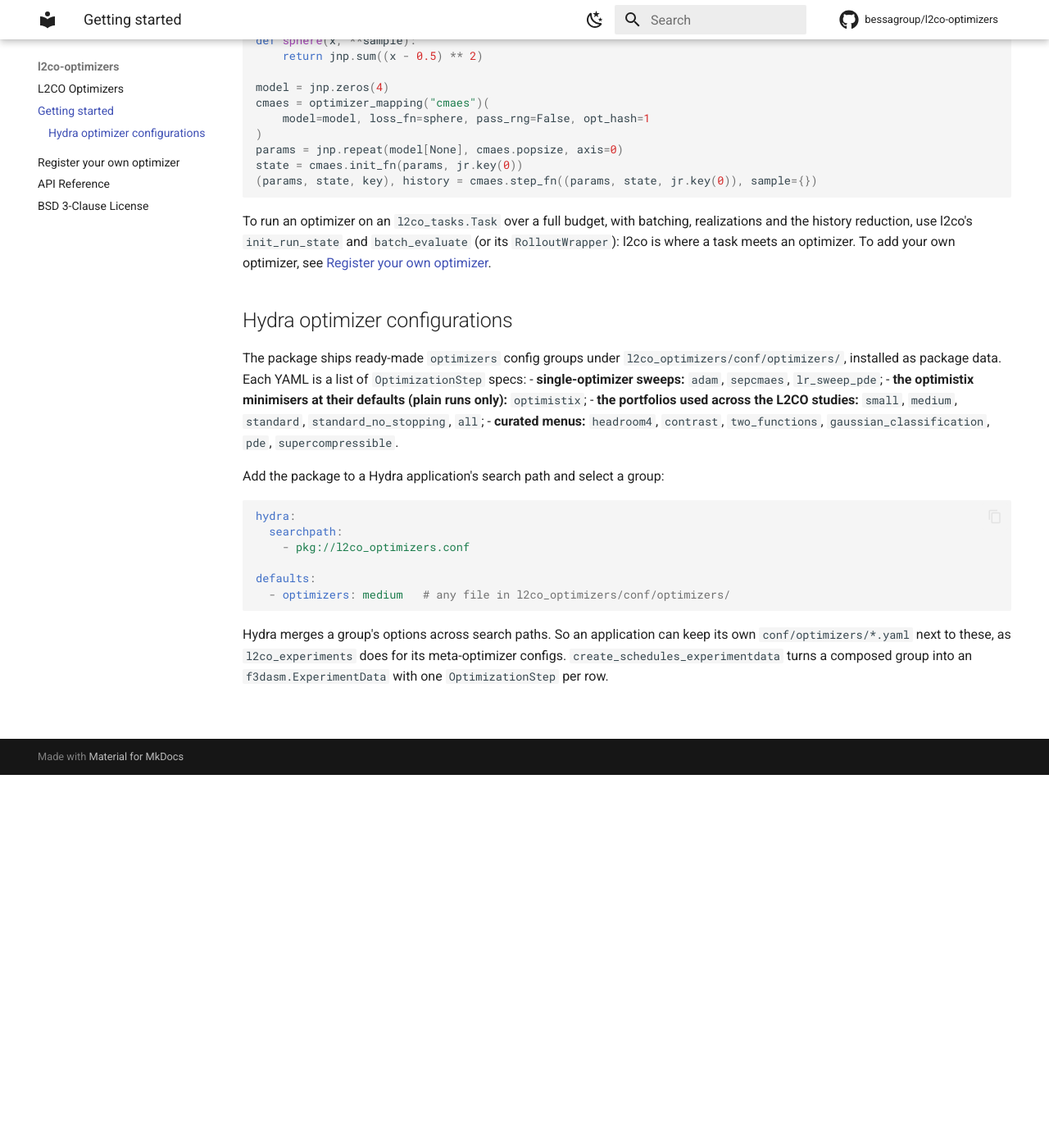
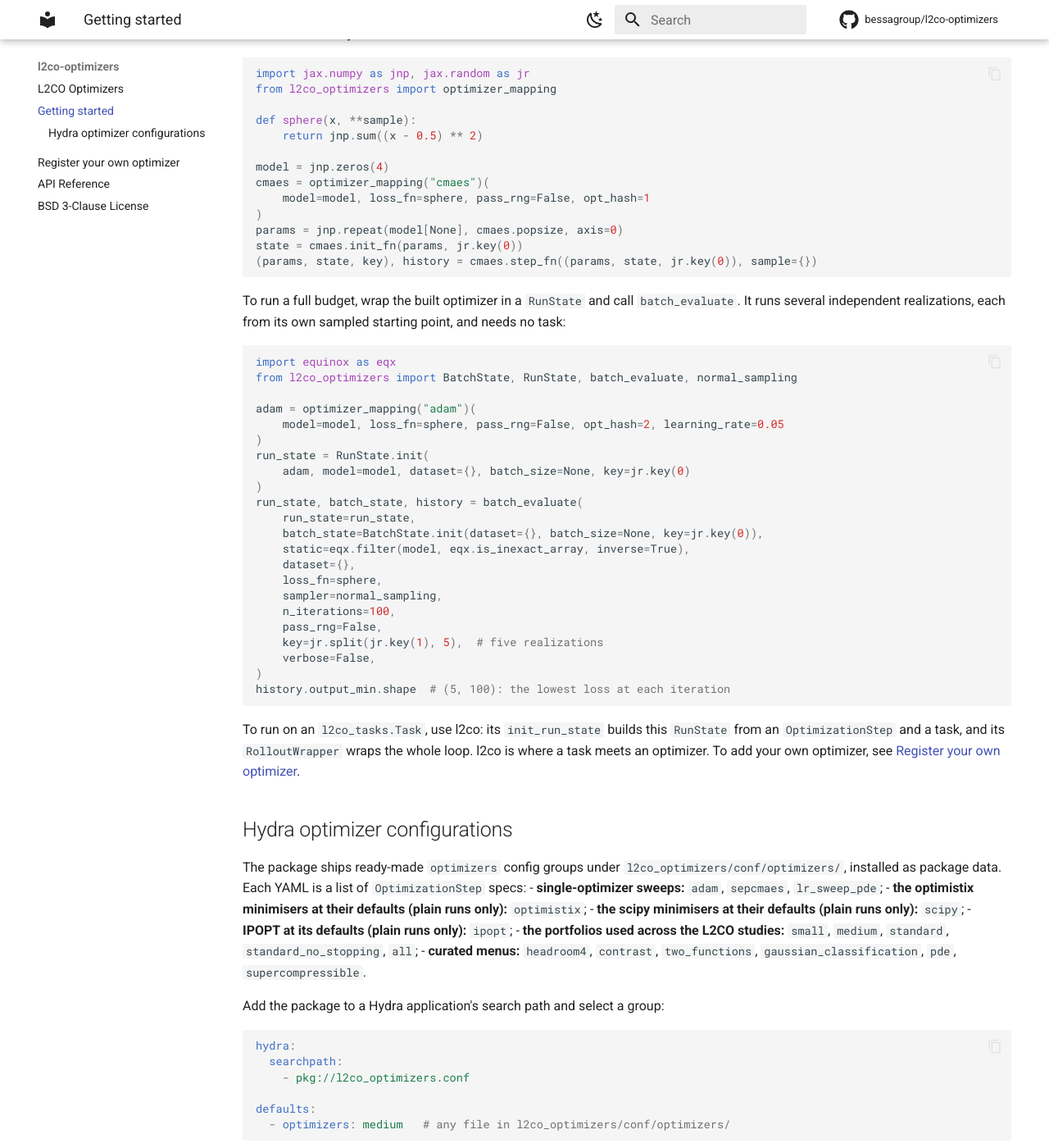
Before and after one commit to bessagroup/l2co-optimizers, an MkDocs documentation site: the page built from docs/getting_started.md, in a window 1280 px wide and 1400 px high, scrolled down 455 px. Shown: the whole window at 82% size. Built offline with MkDocs 1.6.1 and Material for MkDocs 9.7.7, drawn with Linux system fonts in a browser that asks for light colours; comment, search, counter and statistics services are not loaded; some of the changed text lies outside the part shown.

Commit message:
docs: bring README and docs up to date with develop
- summary: the registry also holds the optimistix and scipy minimisers
  and IPOPT (README, docs/index.md, CLAUDE.md);
- statement of need: the scipy minimisers and IPOPT do not step through
  the (params, opt_state, key) carry; every entry shares UpdateClass.run
  and HistoryState;
- Releases: replace the satisfied 0.1.0-before-l2co-1.6.0 note with a
  version pairing; l2co 1.6.0 fails to import with l2co-optimizers 0.2.0
  (37 names it imports are no longer exported), so it needs 0.1.0;
- move the COBYQA/SLSQP/trust-constr cost sentence out of the IPOPT
  paragraph into its own;
- Getting started: pip install from PyPI first, then the development
  setup with the sibling f3dasm checkout;
- full-budget runs: show RunState + batch_evaluate without a task, and
  say what l2co's init_run_state and RolloutWrapper add;
- docs/getting_started.md: list the scipy and ipopt config groups.

Co-Authored-By: Claude Opus 5.5 (1M context) <noreply@anthropic.com>

````diff
--- a/docs/getting_started.md
+++ b/docs/getting_started.md
@@ -1,6 +1,12 @@
 # Getting started
 
-`l2co-optimizers` is `uv`-managed and depends on an editable install of a sibling [`f3dasm`](https://github.com/bessagroup/f3dasm) checkout, so lay the repositories out side by side before syncing:
+Install from PyPI:
+
+```bash
+pip install l2co-optimizers
+```
+
+To develop it, clone it next to a checkout of [`f3dasm`](https://github.com/bessagroup/f3dasm). The repository is `uv`-managed, and its `[tool.uv.sources]` installs `f3dasm` from that sibling checkout, in editable mode:
 
 ```bash
 git clone https://github.com/bessagroup/f3dasm.git
@@ -27,13 +33,42 @@ state = cmaes.init_fn(params, jr.key(0))
 (params, state, key), history = cmaes.step_fn((params, state, jr.key(0)), sample={})
 ```
 
-To run an optimizer on an `l2co_tasks.Task` over a full budget, with batching, realizations and the history reduction, use l2co's `init_run_state` and `batch_evaluate` (or its `RolloutWrapper`): l2co is where a task meets an optimizer. To add your own optimizer, see [Register your own optimizer](register_optimizer.ipynb).
+To run a full budget, wrap the built optimizer in a `RunState` and call `batch_evaluate`. It runs several independent realizations, each from its own sampled starting point, and needs no task:
+
+```python
+import equinox as eqx
+from l2co_optimizers import BatchState, RunState, batch_evaluate, normal_sampling
+
+adam = optimizer_mapping("adam")(
+    model=model, loss_fn=sphere, pass_rng=False, opt_hash=2, learning_rate=0.05
+)
+run_state = RunState.init(
+    adam, model=model, dataset={}, batch_size=None, key=jr.key(0)
+)
+run_state, batch_state, history = batch_evaluate(
+    run_state=run_state,
+    batch_state=BatchState.init(dataset={}, batch_size=None, key=jr.key(0)),
+    static=eqx.filter(model, eqx.is_inexact_array, inverse=True),
+    dataset={},
+    loss_fn=sphere,
+    sampler=normal_sampling,
+    n_iterations=100,
+    pass_rng=False,
+    key=jr.split(jr.key(1), 5),  # five realizations
+    verbose=False,
+)
+history.output_min.shape  # (5, 100): the lowest loss at each iteration
+```
+
+To run on an `l2co_tasks.Task`, use l2co: its `init_run_state` builds this `RunState` from an `OptimizationStep` and a task, and its `RolloutWrapper` wraps the whole loop. l2co is where a task meets an optimizer. To add your own optimizer, see [Register your own optimizer](register_optimizer.ipynb).
 
 ## Hydra optimizer configurations
 
 The package ships ready-made `optimizers` config groups under `l2co_optimizers/conf/optimizers/`, installed as package data. Each YAML is a list of `OptimizationStep` specs:
 - **single-optimizer sweeps:** `adam`, `sepcmaes`, `lr_sweep_pde`;
 - **the optimistix minimisers at their defaults (plain runs only):** `optimistix`;
+- **the scipy minimisers at their defaults (plain runs only):** `scipy`;
+- **IPOPT at its defaults (plain runs only):** `ipopt`;
 - **the portfolios used across the L2CO studies:** `small`, `medium`, `standard`, `standard_no_stopping`, `all`;
 - **curated menus:** `headroom4`, `contrast`, `two_functions`, `gaussian_classification`, `pde`, `supercompressible`.
 
````
Also changed, not shown: CLAUDE.md (+1 -1 lines), README.md (+50 -8 lines), docs/index.md (+7 -5 lines).
